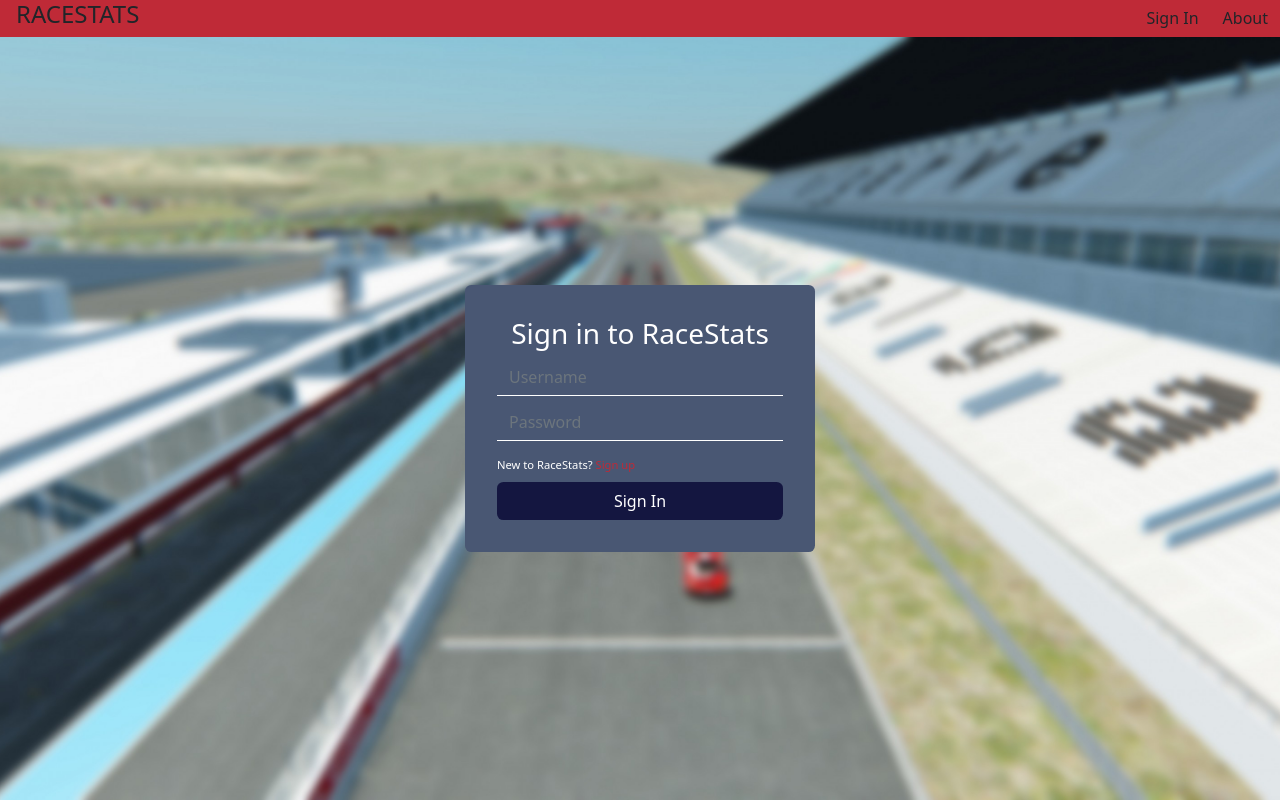
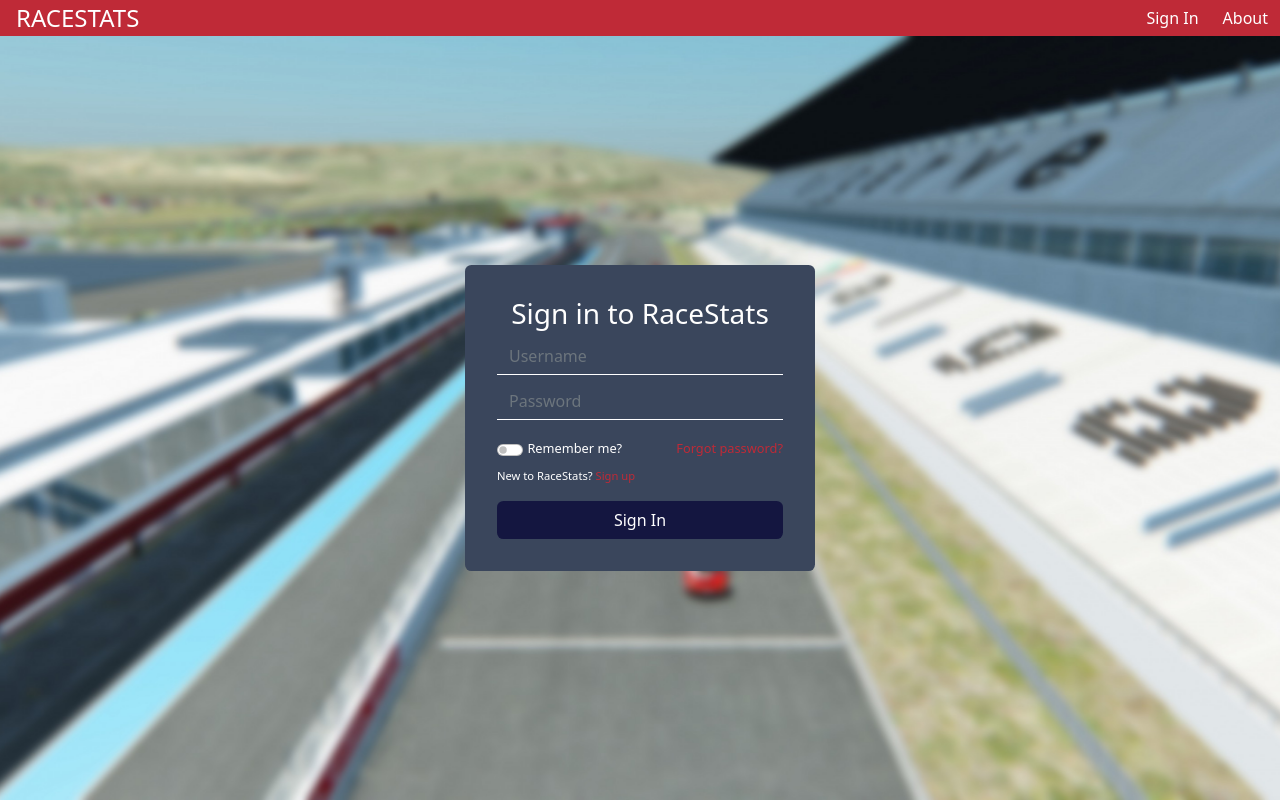
Before and after one commit to andreortizrijo/RaceStatsFrontEnd, an Angular app: page /login in a window 1280 px wide. Built offline with nearby package versions, Linux system fonts and the light colour scheme.

Commit message:
Model for login added / API Services added / Basic Dashboard & logout added

```diff
--- a/src/app/app.component.scss
+++ b/src/app/app.component.scss
@@ -16,17 +16,19 @@
 
   h4 {
     flex: 1;
+    color: #fff;
     margin-left: 1rem;
-    margin-bottom: i0rem;
+    margin-bottom: 0rem;
   }
 
   &__btn {
     outline: none;
     border: none;
     padding: none;
+    color: #fff;
 
     &:focus {
       box-shadow: none;
-      }
+    }
   }
 }
--- a/src/app/dashboard/dashboard.component.html
+++ b/src/app/dashboard/dashboard.component.html
@@ -1 +1 @@
-<p>dashboard works!</p>
+<button (click)='onclick()'>Logout</button>
--- a/src/app/dashboard/dashboard.component.ts
+++ b/src/app/dashboard/dashboard.component.ts
@@ -1,4 +1,6 @@
 import { Component, OnInit } from '@angular/core';
+import { Router } from '@angular/router';
+import { RequestsService } from '../service/requests.service';
 
 @Component({
   selector: 'app-dashboard',
@@ -6,10 +8,43 @@ import { Component, OnInit } from '@angular/core';
   styleUrls: ['./dashboard.component.scss']
 })
 export class DashboardComponent implements OnInit {
+  token: any;
 
-  constructor() { }
+  constructor(private request: RequestsService, private router: Router) { }
 
   ngOnInit(): void {
+    this.getUserInfo();
   }
 
+  getUserInfo() {
+    if(localStorage.getItem('token')){
+      this.token = localStorage.getItem('token');
+    }else{
+      this.token = sessionStorage.getItem('token');
+    }
+
+    this.request.httpGET('http://127.0.0.1:8000/api-users/user', this.token).subscribe(
+      (response) => {
+        console.log(response);
+      },
+      (error) => {
+        console.log(error);
+      }
+    );
+  }
+
+  onclick(){
+    this.request.httpPOST('http://127.0.0.1:8000/api-users/logout', '').subscribe(
+      (response) => {
+        console.log(response);
+        localStorage.removeItem('token');
+        sessionStorage.removeItem('token');
+
+        this.router.navigate(['/'])
+      },
+      (error) => {
+        console.log(error);
+      }
+    );
+  }
 }
--- a/src/app/login/login.component.html
+++ b/src/app/login/login.component.html
@@ -5,14 +5,20 @@
     </div>
 
     <div class='mb-3 login__container__body'>
-      <input type='text' class='form-control login__container__body__input' name='username' [(ngModel)]='username' placeholder="Username">
-      <input type='password' class='form-control login__container__body__input' name='password' [(ngModel)]='password' placeholder="Password">
+      <input type='text' class='form-control login__container__body__input__form' name='username' [(ngModel)]='signin.username' placeholder="Username">
+      <input type='password' class='form-control login__container__body__input__form' name='password' [(ngModel)]='signin.password' placeholder="Password">
     </div>
 
-      <div class='login__container__body__sign-up'>
-        <a>New to RaceStats? <span class='login__container__body__sign-up__btn'>Sign up</span></a>
-      </div>
+    <div class='form-check form-switch login__container__body__remember-me'>
+      <input type='checkbox' class='form-check-input login__container__body__remember-me__checkbox' name='flag' [(ngModel)]='autoLogin'>
+      <p class='login__container__body__remember-me__text'>Remember me?</p>
+      <p class='login__container__body__remember-me__forgot-password' (click)='SignUp()'>Forgot password?</p>
+    </div>
 
-    <button class='btn login__container__body__sign-in' (click)="onClick()">Sign In</button>
+    <div class='login__container__body__sign-up'>
+      <p>New to RaceStats? <span class='login__container__body__sign-up__btn'>Sign up</span></p>
+    </div>
+
+    <button class='btn login__container__body__sign-in-btn' (click)='SignIn()'>Sign In</button>
   </div>
 </div>
--- a/src/app/login/login.component.scss
+++ b/src/app/login/login.component.scss
@@ -9,7 +9,7 @@
   height: 100%;
 
   &__container {
-    background-color: #495773;
+    background-color: #3a465c;
     border-radius: 0.4rem;
     width: 350px;
     padding: 2rem;
@@ -23,19 +23,47 @@
       align-self: center;
 
       &__input {
-        background: transparent;
-        color: #fff !important;
         margin-bottom: 0.5rem;
-        border: none;
-        border-radius: 0rem;
-        border-bottom: 0.1rem solid #fff;
+
+        &__form {
+          background: transparent;
+          color: #fff !important;
+          margin-bottom: 0.5rem;
+          border: none;
+          border-radius: 0rem;
+          border-bottom: 0.1rem solid #fff;
+        }
       }
 
-      &__sign-in {
+      &__sign-in-btn {
         background-color: #141640;
         color: #fff;
         border-radius: 0.4rem;
         width: 100%;
+      }
+
+      &__remember-me {
+        display: flex;
+        justify-content: flex-end;
+        align-items: center;
+        font-size: 0.8rem;
+        margin-bottom: 0.5rem;
+
+        &__checkbox {
+          margin-right: 0.3rem;
+        }
+
+        &__text {
+          flex: 1;
+          color: #fff;
+          margin: 0rem;
+        }
+
+        &__forgot-password {
+          cursor: pointer;
+          color: #BF2A37;
+          margin: 0rem;
+        }
       }
 
       &__sign-up {
@@ -44,14 +72,10 @@
         margin-bottom: 0.5rem;
 
         &__btn{
+          cursor: pointer;
           color: #BF2A37;
         }
       }
     }
   }
 }
-
-
-header {
-  margin-bottom: 1rem;
-}
--- a/src/app/login/login.component.ts
+++ b/src/app/login/login.component.ts
@@ -1,5 +1,7 @@
 import { Component, OnInit } from '@angular/core';
-import { HttpClient } from '@angular/common/http';
+import { Router } from '@angular/router';
+import { RequestsService } from '../service/requests.service';
+import { SigninModel } from '../models/signin/signin';
 
 @Component({
   selector: 'app-login',
@@ -8,23 +10,33 @@ import { HttpClient } from '@angular/common/http';
 })
 export class LoginComponent implements OnInit {
 
-  constructor(private http: HttpClient) { }
+  signin: SigninModel = new SigninModel();
+  autoLogin: Boolean = false;
+
+  constructor(private request: RequestsService, private router: Router) { }
 
   ngOnInit(): void {
   }
 
-  info = {}
-  username: string = '';
-  password: string = '';
-  url = 'http://127.0.0.1:8000/api-users/login'
+  SignIn() {
+    this.request.httpPOST('http://127.0.0.1:8000/api-users/login', this.signin).subscribe(
+      (response) => {
+        if(this.autoLogin) {
+          localStorage.setItem('token', response.body['token']);
+        }
+        else{
+          sessionStorage.setItem('token', response.body['token']);
+        };
 
-  onClick() {
-    this.info = {
-      'username':this.username,
-      'password':this.password,
-    };
-
-    this.http.post(this.url, this.info);
+        this.router.navigate(['/dashboard']);
+      },
+      (error) => {
+        console.log(error);
+      }
+    );
   }
 
+  SignUp(){
+    this.router.navigate(['/signup']);
+  }
 }
--- /dev/null
+++ b/src/app/models/signin/signin.ts
@@ -0,0 +1,9 @@
+export class SigninModel {
+  username: string;
+  password: string;
+
+  constructor(username='', password=''){
+    this.username = username;
+    this.password = password;
+  }
+}
--- /dev/null
+++ b/src/app/service/requests.service.ts
@@ -0,0 +1,28 @@
+import { Injectable } from '@angular/core';
+import { HttpClient, HttpResponse, HttpHeaders, HttpErrorResponse } from '@angular/common/http';
+import { Observable } from 'rxjs';
+
+@Injectable({
+  providedIn: 'root'
+})
+export class RequestsService {
+
+  constructor(private http: HttpClient) { }
+
+  httpGET(api: string, header: any): Observable<HttpResponse<any>>{
+    return this.http.get(api,
+      {
+        headers: new HttpHeaders({
+          'token': header,
+        }),
+        observe: 'response',
+      }
+    );
+  };
+
+  httpPOST(api: string, body: any): Observable<HttpResponse<any>>{
+    return this.http.post(api, body, {
+      observe: 'response',
+    })
+  }
+}
```
Also changed, not shown: 2 other files (tests, documents, lock files or other folders).
